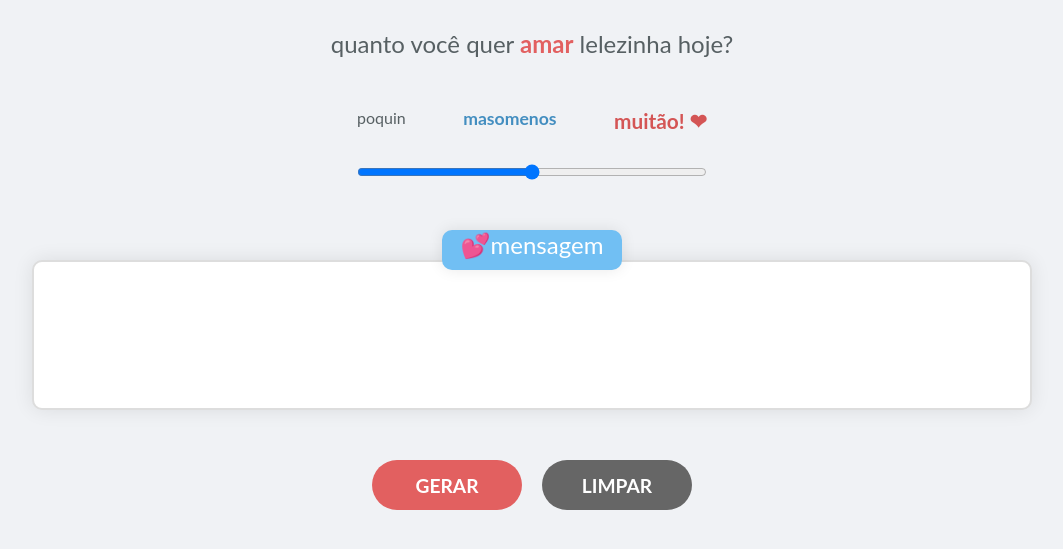
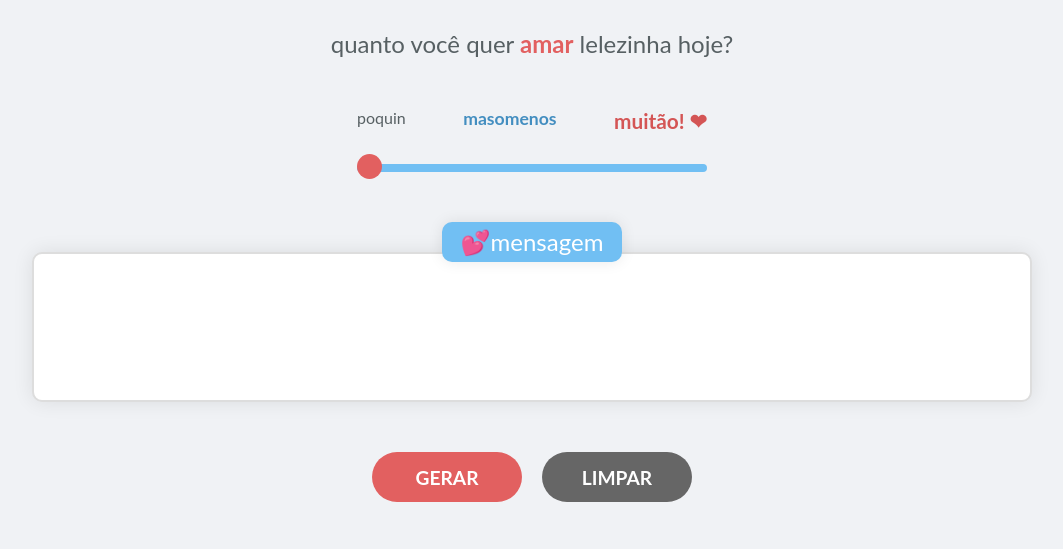
Before and after one commit to gui-varela/eu-te-amo, a plain HTML site: page index.html in a window 1280 px wide. Shown: the part 141-690 px from the top of the page, without its empty margins (108-1171 px from the left). Drawn offline with Linux system fonts and the light colour scheme.

Commit message:
estilo do range

```diff
--- a/styles.css
+++ b/styles.css
@@ -23,6 +23,31 @@ h1, h2, h3, h4, h5, h6, strong {
 button {
   cursor: pointer;
 }
+
+input[type=range] {
+  -webkit-appearance: none;
+  appearance: none;
+  display: inline-block;
+  height: 0.5em;
+  left: 4em;
+  border-radius: 5px;
+  background-color: #71bff3;
+  outline: none;
+}
+
+::-webkit-slider-thumb {
+
+  all: unset; /* limpa os estilos iniciais */
+  -webkit-appearance: none; /* remove a aparencia padão */
+  border: none;
+
+    width: 25px;
+    height: 25px;
+    border-radius: 50%;
+    background: #e26060;
+}
+
+/* ---------------------------- FIM DA REMOÇÃO DE ESTILOS INICIAIS ------------------------------ */
 
 main {
   display: flex;
@@ -79,7 +104,7 @@ div#opcoes input {
 
 h2#titulo-msg {
   display: flex;
-  align-items: flex-start;
+  align-items: center;
   justify-content: center;
 
   width: 180px;
```
